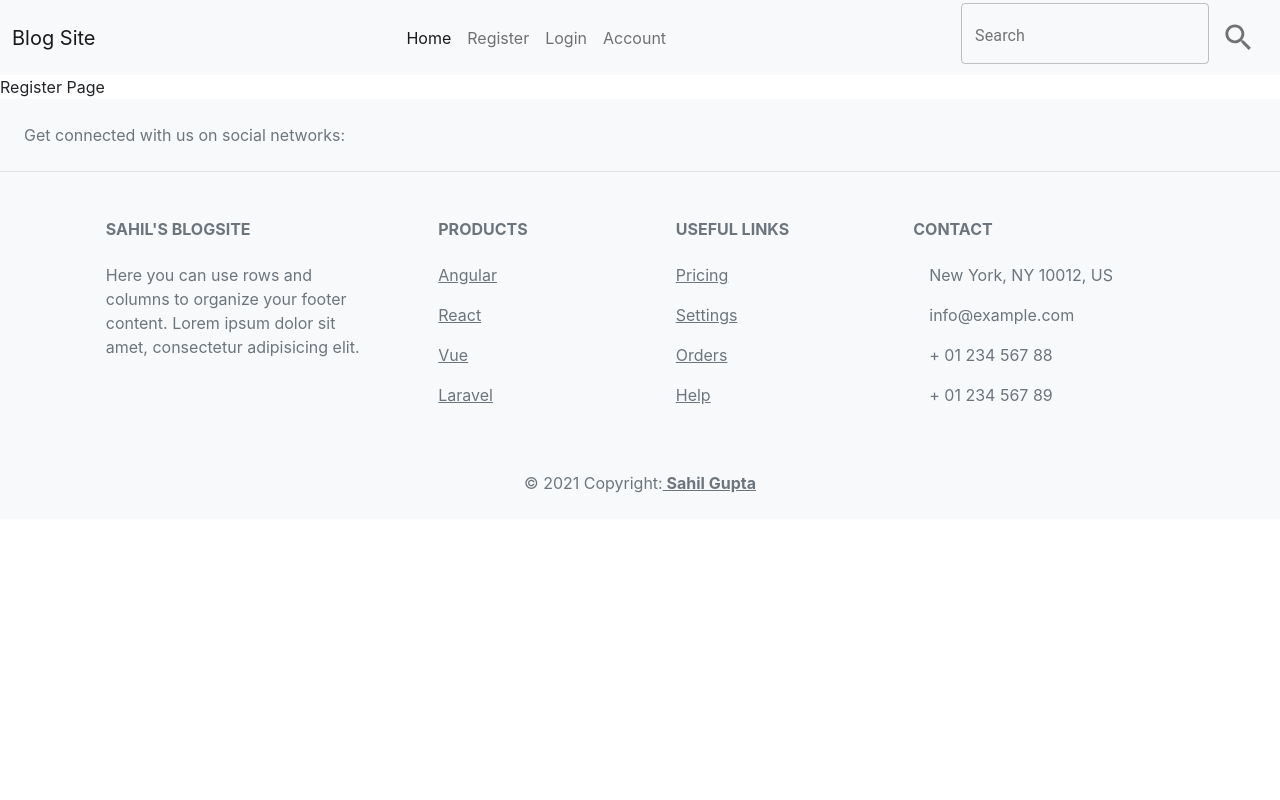
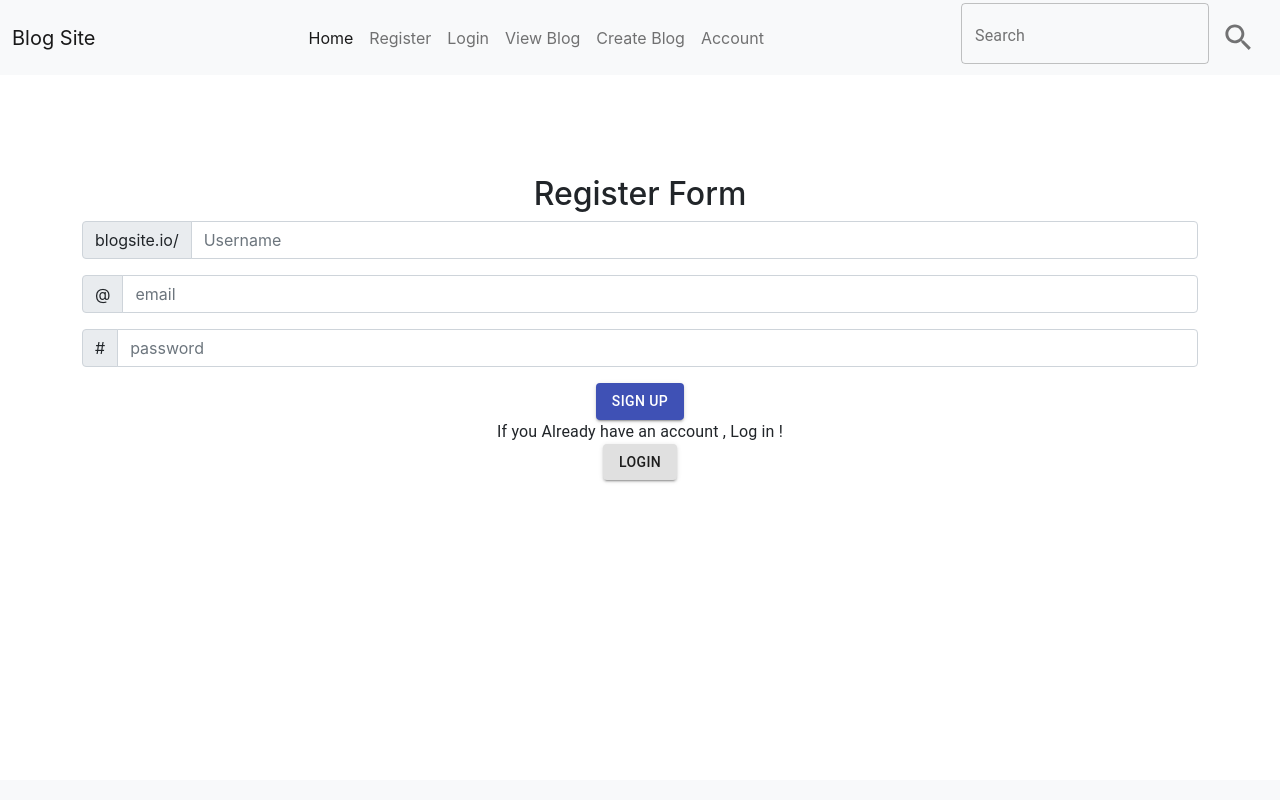
Before and after one commit to Sahil1709/react-blog, a React (Create React App) app: page /register in a window 1280 px wide. Shown: the top 800 px of the page. Built offline with nearby package versions, Linux system fonts and the light colour scheme.

Commit message:
added new pages

```diff
--- a/src/App.js
+++ b/src/App.js
@@ -1,10 +1,11 @@
-import './App.css';
+import "./App.css";
 import { BrowserRouter as Router, Switch, Route } from "react-router-dom";
-import Homepage from './pages/Homepage';
-import Navbar from './components/Navbar';
-import Footer from './components/Footer';
-import Register from './pages/Register'
-import Login from './pages/Login'
+import Homepage from "./pages/Homepage";
+import Navbar from "./components/Navbar";
+import Footer from "./components/Footer";
+import Register from "./pages/Register";
+import Login from "./pages/Login";
+import ViewBlog from "./pages/ViewBlog";
 
 function App() {
   return (
@@ -18,14 +19,17 @@ function App() {
           <Route path="/posts">
             <Homepage />
           </Route>
+          <Route path="/viewblog">
+            <ViewBlog />
+          </Route>
           <Route path="/register">
-          <Register/>
+            <Register />
           </Route>
           <Route path="/login">
-          <Login/>
+            <Login />
           </Route>
         </Switch>
-        <Footer/>
+        <Footer />
       </Router>
     </div>
   );
--- a/src/components/MyCard.js
+++ b/src/components/MyCard.js
@@ -1,17 +1,17 @@
-import React from 'react';
-import { makeStyles } from '@material-ui/core/styles';
-import Card from '@material-ui/core/Card';
-import CardHeader from '@material-ui/core/CardHeader';
-import CardMedia from '@material-ui/core/CardMedia';
-import CardContent from '@material-ui/core/CardContent';
-import CardActions from '@material-ui/core/CardActions';
-import Avatar from '@material-ui/core/Avatar';
-import IconButton from '@material-ui/core/IconButton';
-import Typography from '@material-ui/core/Typography';
-import { red } from '@material-ui/core/colors';
-import FavoriteIcon from '@material-ui/icons/Favorite';
-import ShareIcon from '@material-ui/icons/Share';
-import MoreVertIcon from '@material-ui/icons/MoreVert';
+import React from "react";
+import { makeStyles } from "@material-ui/core/styles";
+import Card from "@material-ui/core/Card";
+import CardHeader from "@material-ui/core/CardHeader";
+import CardMedia from "@material-ui/core/CardMedia";
+import CardContent from "@material-ui/core/CardContent";
+import CardActions from "@material-ui/core/CardActions";
+import Avatar from "@material-ui/core/Avatar";
+import IconButton from "@material-ui/core/IconButton";
+import Typography from "@material-ui/core/Typography";
+import { red } from "@material-ui/core/colors";
+import FavoriteIcon from "@material-ui/icons/Favorite";
+import ShareIcon from "@material-ui/icons/Share";
+import MoreVertIcon from "@material-ui/icons/MoreVert";
 
 const useStyles = makeStyles((theme) => ({
   root: {
@@ -21,17 +21,17 @@ const useStyles = makeStyles((theme) => ({
   },
   media: {
     height: 0,
-    paddingTop: '56.25%', // 16:9
+    paddingTop: "56.25%", // 16:9
   },
   expand: {
-    transform: 'rotate(0deg)',
-    marginLeft: 'auto',
-    transition: theme.transitions.create('transform', {
+    transform: "rotate(0deg)",
+    marginLeft: "auto",
+    transition: theme.transitions.create("transform", {
       duration: theme.transitions.duration.shortest,
     }),
   },
   expandOpen: {
-    transform: 'rotate(180deg)',
+    transform: "rotate(180deg)",
   },
   avatar: {
     backgroundColor: red[500],
@@ -56,7 +56,7 @@ export default function MyCard() {
         }
         action={
           <IconButton aria-label="settings">
-            <MoreVertIcon />
+            <MoreVertIcon href="/" />
           </IconButton>
         }
         title="Shrimp and Chorizo Paella"
@@ -69,8 +69,9 @@ export default function MyCard() {
       />
       <CardContent>
         <Typography variant="body2" color="textSecondary" component="p">
-          This impressive paella is a perfect party dish and a fun meal to cook together with your
-          guests. Add 1 cup of frozen peas along with the mussels, if you like.
+          This impressive paella is a perfect party dish and a fun meal to cook
+          together with your guests. Add 1 cup of frozen peas along with the
+          mussels, if you like.
         </Typography>
       </CardContent>
       <CardActions disableSpacing>
--- a/src/components/Navbar.js
+++ b/src/components/Navbar.js
@@ -1,47 +1,72 @@
-import React from 'react'
-import { Link } from 'react-router-dom'
-import { TextField } from '@material-ui/core'
-import MenuIcon from '@material-ui/icons/Menu';
-import SearchIcon from '@material-ui/icons/Search';
-import IconButton from '@material-ui/core/IconButton';
-import './Navbar.css'
+import React from "react";
+import { Link } from "react-router-dom";
+import { TextField } from "@material-ui/core";
+import MenuIcon from "@material-ui/icons/Menu";
+import SearchIcon from "@material-ui/icons/Search";
+import IconButton from "@material-ui/core/IconButton";
+import "./Navbar.css";
 
 export default function Navbar() {
   return (
     <div>
       <nav className="navbar navbar-expand-lg navbar-light bg-light">
         <div className="container-fluid">
-                    <a className="navbar-brand" href="#">Blog Site</a>
-                    <button className="navbar-toggler" type="button" data-bs-toggle="collapse" data-bs-target="#navbarSupportedContent" aria-controls="navbarSupportedContent" aria-expanded="false" aria-label="Toggle navigation">
-                    <MenuIcon/>
+          <Link className="navbar-brand" to="/">
+            Blog Site
+          </Link>
+          <button
+            className="navbar-toggler"
+            type="button"
+            data-bs-toggle="collapse"
+            data-bs-target="#navbarSupportedContent"
+            aria-controls="navbarSupportedContent"
+            aria-expanded="false"
+            aria-label="Toggle navigation"
+          >
+            <MenuIcon />
           </button>
           <div className="collapse navbar-collapse" id="navbarSupportedContent">
             <ul className="navbar-nav mb-2 mb-lg-0 text-center">
               <li className="nav-item">
-                        <Link className="nav-link active" aria-current="page" to="/">Home</Link>
+                <Link className="nav-link active" aria-current="page" to="/">
+                  Home
+                </Link>
               </li>
               <li className="nav-item">
-                        <Link className="nav-link" to="/register">Register</Link>
+                <Link className="nav-link" to="/register">
+                  Register
+                </Link>
               </li>
               <li className="nav-item">
-                        <Link className="nav-link" to="/login">Login</Link>
+                <Link className="nav-link" to="/login">
+                  Login
+                </Link>
               </li>
               <li className="nav-item">
-                        <Link className="nav-link" to="/account">Account</Link>
+                <Link className="nav-link" to="/viewblog">
+                  View Blog
+                </Link>
+              </li>
+              <li className="nav-item">
+                <Link className="nav-link" to="/create-blog">
+                  Create Blog
+                </Link>
+              </li>
+              <li className="nav-item">
+                <Link className="nav-link" to="/account">
+                  Account
+                </Link>
               </li>
             </ul>
-
           </div>
           <div>
-                    <TextField variant="outlined" label="Search"/>
+            <TextField variant="outlined" label="Search" />
             <IconButton>
-                    <SearchIcon fontSize="large"/>
+              <SearchIcon fontSize="large" />
             </IconButton>
-
           </div>
-
         </div>
       </nav>
     </div>
-    )
+  );
 }
--- a/src/pages/Login.js
+++ b/src/pages/Login.js
@@ -1,9 +1,44 @@
-import React from 'react'
+import React from "react";
+import { Button, Typography } from "@material-ui/core";
 
 export default function Login() {
-    return (
-        <div>
-            Login Page
-        </div>
-    )
+  return (
+    <div
+      className="container"
+      style={{ marginTop: "100px", marginBottom: "300px", textAlign: "center" }}
+    >
+      <h2 className="text-center">Login Form</h2>
+      <div className="input-group mb-3">
+        <span class="input-group-text" id="basic-addon1">
+          @
+        </span>
+        <input
+          type="text"
+          class="form-control"
+          placeholder="Username"
+          aria-label="Username"
+          aria-describedby="basic-addon1"
+        />
+      </div>
+      <div className="input-group mb-3">
+        <span className="input-group-text" id="basic-addon1">
+          #
+        </span>
+        <input
+          type="password"
+          className="form-control"
+          placeholder="password"
+          aria-label="Password"
+          aria-describedby="basic-addon1"
+        />
+      </div>
+      <Button variant="contained" color="primary">
+        Login
+      </Button>
+      <Typography>If you dont have an account , Create one ! </Typography>
+      <Button href="/register" variant="contained">
+        Signup
+      </Button>
+    </div>
+  );
 }
--- a/src/pages/Register.js
+++ b/src/pages/Register.js
@@ -1,9 +1,60 @@
-import React from 'react'
+import React from "react";
+import { Button, Typography } from "@material-ui/core";
 
 export default function Register() {
-    return (
-        <div>
-            Register Page
-        </div>
-    )
+  return (
+    <div
+      className="container"
+      style={{
+        marginTop: "100px",
+        marginBottom: "300px",
+        textAlign: "center",
+      }}
+    >
+      <h2 className="text-center">Register Form</h2>
+      <div className="input-group mb-3">
+        <span class="input-group-text" id="basic-addon1">
+          blogsite.io/
+        </span>
+        <input
+          type="text"
+          class="form-control"
+          placeholder="Username"
+          aria-label="Username"
+          aria-describedby="basic-addon1"
+        />
+      </div>
+      <div className="input-group mb-3">
+        <span class="input-group-text" id="basic-addon1">
+          @
+        </span>
+        <input
+          type="email"
+          class="form-control"
+          placeholder="email"
+          aria-label="Username"
+          aria-describedby="basic-addon1"
+        />
+      </div>
+      <div className="input-group mb-3">
+        <span className="input-group-text" id="basic-addon1">
+          #
+        </span>
+        <input
+          type="password"
+          className="form-control"
+          placeholder="password"
+          aria-label="Password"
+          aria-describedby="basic-addon1"
+        />
+      </div>
+      <Button variant="contained" color="primary">
+        Sign UP
+      </Button>
+      <Typography>If you Already have an account , Log in ! </Typography>
+      <Button href="/login" variant="contained">
+        Login
+      </Button>
+    </div>
+  );
 }
--- /dev/null
+++ b/src/pages/ViewBlog.js
@@ -0,0 +1,37 @@
+import React from "react";
+import EditIcon from "@material-ui/icons/Edit";
+import DeleteIcon from "@material-ui/icons/Delete";
+import { IconButton } from "@material-ui/core";
+
+function ViewBlog() {
+  return (
+    <div className="container">
+      <h2>Title : Rndomm hahadhasgdf</h2>
+      <img src="https://picsum.photos/id/237/536/354" alt="" />
+      <div>Tags : cats , dogs , cows</div>
+      <div className="flex">
+        <h3>Created By : username</h3>
+        <div className="float-end">
+          <div>Created At : 12:20:30am</div>
+          <div>Updated At : 12:00:20pm</div>
+        </div>
+      </div>
+      <h5>
+        Description : Lorem ipsum, dolor sit amet consectetur adipisicing elit.
+        Voluptatibus corporis rem natus veritatis quo vitae nobis quos nostrum
+        tempora maxime? Lorem ipsum dolor sit amet consectetur adipisicing elit.
+        Expedita molestias distinctio nemo exercitationem quidem, porro esse
+        similique nulla dolorum culpa fugit doloremque vel veniam ducimus ipsa
+        rerum, reprehenderit sit explicabo.
+      </h5>
+      <IconButton>
+        <EditIcon color="primary" />
+      </IconButton>
+      <IconButton>
+        <DeleteIcon color="secondary" />
+      </IconButton>
+    </div>
+  );
+}
+
+export default ViewBlog;
```
Lines whose indentation alone changed are shown as unchanged.
